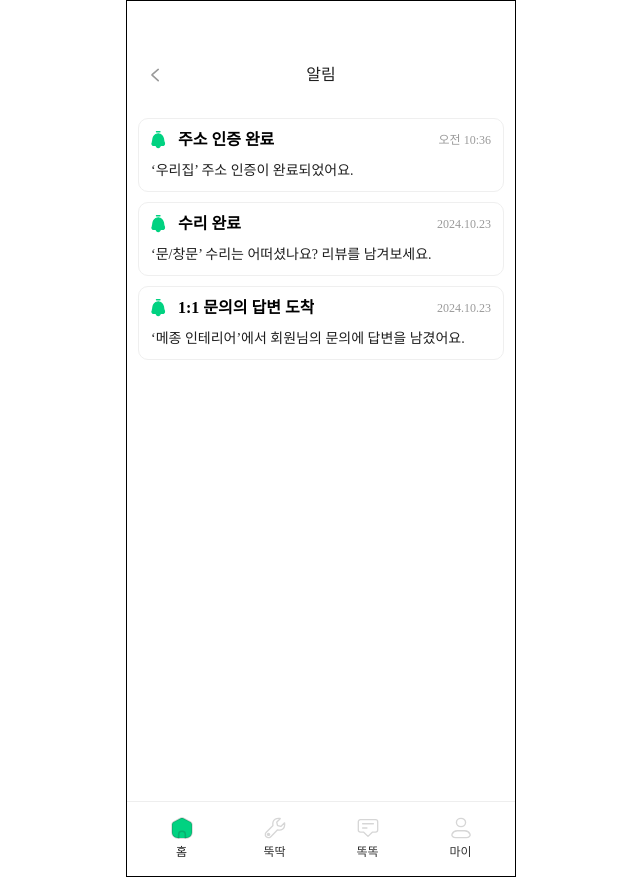
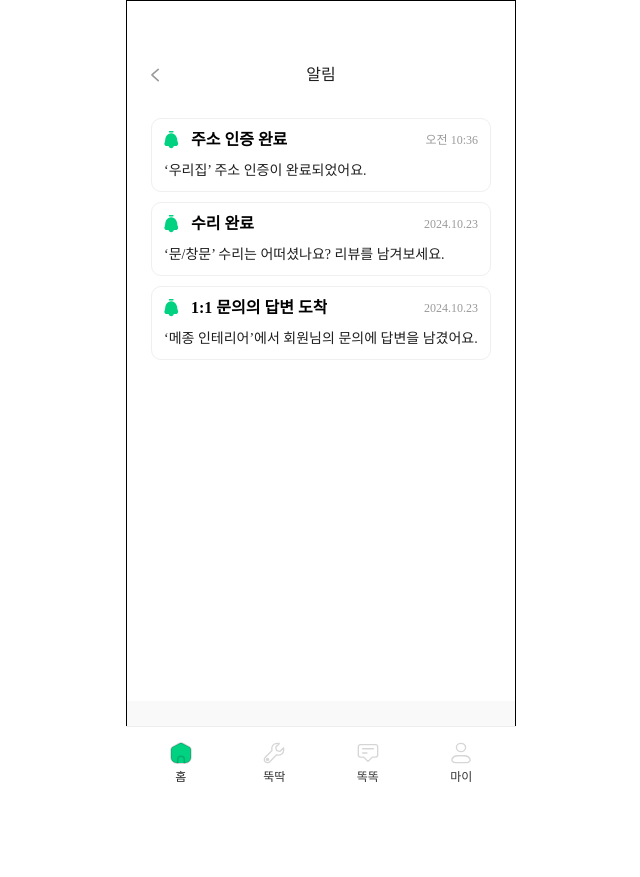
Before and after one commit to HotKeTok/HotKeTok-FE, a React (Vite) app: page /main/alarm in a window 1280 px wide. Shown: the whole page, without its empty margins (319-959 px from the left). After the commit the page ends 800 px from the top, so only its background shows below. Built offline with nearby package versions, Linux system fonts and the light colour scheme.

Commit message:
style: 레이아웃 및 공통 스타일 컴포넌트 구현

```diff
--- a/src/Router.jsx
+++ b/src/Router.jsx
@@ -1,6 +1,4 @@
-// src/Router.jsx
 import { BrowserRouter, Routes, Route, Outlet, useLocation } from 'react-router-dom';
-import styled, { css } from 'styled-components';
 
 // 로그인 관련
 import SignIn from './pages/SignIn';
@@ -22,23 +20,31 @@ import MyPage from './pages/MyPage'
 import NavBar from './components/common/NavBar'
 import IndexWelcome from './pages/main/IndexWelcome';
 
-import { AppShell, MainContainer, BottomBar, HIDE_BOTTOM_BAR_PATHS, BOTTOM_BAR_HEIGHT } from './styles/layout';
+import { AppShell, MainContainer, BottomBar, HIDE_BOTTOM_BAR_PATHS,HIDE_HEADER_PATHS  } from './styles/layout';
 
 const Layout = () => {
   const { pathname } = useLocation();
   const hideBar = HIDE_BOTTOM_BAR_PATHS.includes(pathname);
 
-  // ✅ 특정 페이지 배경 조건
   const bgColor =
     pathname === '/signIn' || pathname === '/signUp' || pathname === '/initprocess'
       ? '#ffffff'
       : '#f9f9f9';
 
+  // 헤더 유무/높이는 각 페이지 성격에 맞게 결정
+  const hasHeader = !HIDE_HEADER_PATHS.includes(pathname);
+  const headerHeight = 100;         // 헤더 컴포넌트 높이(px)
+
   return (
     <AppShell $bg={bgColor}>
-      <MainContainer $hasBar={!hideBar}>
+      <MainContainer
+        $hasBar={!hideBar}
+        $hasHeader={hasHeader}
+        $headerHeight={headerHeight}
+      >
         <Outlet />
       </MainContainer>
+
       {!hideBar && (
         <BottomBar>
           <NavBar />
--- a/src/components/common/NavBar.jsx
+++ b/src/components/common/NavBar.jsx
@@ -1,4 +1,3 @@
-// src/components/common/NavBar.jsx
 import styled, { css } from 'styled-components'
 import { Link, useLocation } from 'react-router-dom'
 
@@ -11,11 +10,13 @@ import {typo, color} from '../../styles/tokens'
 import { useState } from 'react'
 
 import BottomSheet from './BottomSheet'
-import { CONTAINER_WIDTH } from '../../styles/layout'
 import AuthModal from '../main/index/AuthModal'
+
+import { BOTTOM_BAR_HEIGHT } from '../../styles/layout'
 
 const Nav = styled.nav`
   width: 100%;
+  height: ${BOTTOM_BAR_HEIGHT};
   display: flex;
   align-items: center;
   justify-content: space-around;
--- a/src/styles/GlobalStyle.jsx
+++ b/src/styles/GlobalStyle.jsx
@@ -2,12 +2,23 @@ import { createGlobalStyle } from 'styled-components';
 import { CONTAINER_WIDTH } from './layout';
 
 const GlobalStyle = createGlobalStyle`
-  /* Pretendard 웹폰트 import */
+  /* Pretendard 웹폰트 (가능하면 index.html의 <link>로 교체 권장) */
   @import url('https://cdn.jsdelivr.net/gh/orioncactus/pretendard/dist/web/static/pretendard.css');
 
   :root {
     --background: #ffffff;
+    --foreground: #000000;
     --vh: 100%;
+    --container-w: ${CONTAINER_WIDTH};
+  }
+
+  /* 기본 reset */
+  *, *::before, *::after {
+    box-sizing: border-box;
+  }
+
+  html, body, #root {
+    height: 100%;
   }
 
   #root {
@@ -18,17 +29,9 @@ const GlobalStyle = createGlobalStyle`
   body {
     padding: 0;
     margin: 0;
-    height: 100%;
     font-family: 'Pretendard', 'Apple SD Gothic Neo', Arial, sans-serif;
-  }
-
-  html {
-    font-size: 62.5%;
-    background-color: var(--html-background);
-    display: flex;
-    align-items: center;
-    justify-content: center;
-    min-height: 100vh;
+    background: var(--background);
+    color: var(--foreground);
   }
 
   button {
@@ -36,19 +39,24 @@ const GlobalStyle = createGlobalStyle`
     box-shadow: none;
     border-radius: 0;
     padding: 0;
+    border: 0;
     overflow: visible;
     cursor: pointer;
+    font: inherit;
+    color: inherit;
   }
 
-  body {
-    color: var(--foreground);
-    background: var(--background);
-    max-width: 390px;
-    width: 100%;
-    min-height: 100vh;
-    display: flex;
+  /* 링크 기본 스타일 */
+  a {
+    color: inherit;
+    text-decoration: none;
   }
 
+  /* 이미지 최대폭 */
+  img, video, canvas, svg {
+    max-width: 100%;
+    display: block;
+  }
 `;
 
 export default GlobalStyle;
--- a/src/styles/layout.jsx
+++ b/src/styles/layout.jsx
@@ -1,59 +1,138 @@
 import styled from "styled-components";
 
-// 공통 스타일 컴포넌트를 정의합니다.
+/** 공통 상수 */
+export const HIDE_BOTTOM_BAR_PATHS = ['/splash', '/signIn', '/signUp', '/initprocess', '/main/notice', '/main/notice'];
+export const HIDE_HEADER_PATHS = [];
 
-// 웹 앱 고정 너비
 export const CONTAINER_WIDTH = '390px';
+export const BOTTOM_BAR_HEIGHT = '74px';
+export const TOP_BAR_HEIGHT = '100px'; // 필요시 사용
 
-// 하단 바를 숨기고 싶은 경로
-export const HIDE_BOTTOM_BAR_PATHS = ['/splash', '/signIn', '/signUp', '/initprocess'];
-
-// 하단 바 높이
-export const BOTTOM_BAR_HEIGHT = '74px';
 
 export const AppShell = styled.div`
+  --inset-b: env(safe-area-inset-bottom, 0px);
   --bar-h: ${BOTTOM_BAR_HEIGHT};
-  --inset-b: env(safe-area-inset-bottom);
   --bar-safe-h: calc(var(--bar-h) + var(--inset-b));
 
-  --container-w: 390px;
+  --container-w: ${CONTAINER_WIDTH};
+
   min-height: 100vh;
+
   display: flex;
   flex-direction: column;
-  background: ${({ $bg }) => $bg}; // ✅ 동적 배경
-  border: 1px solid black; // 배경 하얀색인경우 경계가 안 보여서 border 임시로 추가(배포전 삭제예정))
+
+  /* 가운데 정렬 + 고정 폭 */
+  width: 100%;
+  max-width: var(--container-w);
+  margin: 0 auto;
+
+  background: ${({ $bg }) => $bg || '#fff'};
+
+  /* 개발 중 경계 확인용 (배포 전 제거 예정) */
+  border: 1px solid black;
 
   overflow: hidden;
 `;
 
 export const MainContainer = styled.main`
   flex: 1 1 auto;
+  width: 100%;
   overflow: auto;
-  width: 100%;
+
+  overscroll-behavior: contain;
+
+  &::-webkit-scrollbar {
+    width: 8px;
+  }
+  &::-webkit-scrollbar-thumb {
+    border-radius: 4px;
+    background: rgba(0,0,0,0.15);
+  }
 `;
 
+/**
+ * 하단 네비게이션 바 컨테이너
+ */
 export const BottomBar = styled.footer`
-  flex: 0 0 auto;
-  height: var(--bar-safe-h);
+  position: fixed;
+  left: 50%;
+  bottom: 0;
+  transform: translateX(-50%);
+
+  /* 고정 폭 컨테이너와 동일하게 */
+  width: var(--container-w);
+  height: var(--bar-h);
+
   display: flex;
   align-items: center;
-  border-top: 1px solid #eee;
-  padding-bottom: env(safe-area-inset-bottom);
-
-  width: min(100%, var(--container-w));
+  justify-content: stretch;
 
   background: #fff;
   border-top: 1px solid #eee;
-  z-index: 100;
+
+  /* 컨텐츠 위에 떠 있게 */
+  z-index: 1000;
 `;
 
-/**
- * 템플릿의 최상위 부모 컨테이너입니다.
- */
-export const Page=  styled.section`
+// 1-1. 페이지에서 import하여 사용하는 최상단 컴포넌트
+export const Page = styled.section`
+  width: 100%;
+  padding-bottom: ${BOTTOM_BAR_HEIGHT}; // 전체 페이지에서 바텀바를 가리지 않기 위함
 `
 
-export const ScrollableFullPage = styled.section`
+// 1-2. 페이지에서 사용하는 최상단 컴포넌트, 바텀바 없음
+export const PageNoBottomBar = styled.section`
+  width: 100%;
+  padding-bottom: 0; // 바텀바 없는 페이지용
+`
+
+// 2-1. 바텀바 있는 페이지에서 스크롤 필요한 경우 사용
+// 주의: Page로 감싸고, 헤더와 같은 레벨에 import하여 사용.
+export const ScrollableContent = styled.section`
+  flex: 1 1 auto;
+  height: calc(100vh - ${TOP_BAR_HEIGHT}); // 헤더 높이 고려한 높이
+  padding-bottom: ${BOTTOM_BAR_HEIGHT}; // 바텀바 고려 하단 패딩
+
   overflow: auto;
-  height: 100dvh;
-`
+  overflow-y: scroll;
+  -webkit-overflow-scrolling: touch;
+  overscroll-behavior: contain;
+`;
+
+// 2-2. 바텀바 없는 페이지에서 스크롤 가능한 컨테이너로 사용
+// 주의: Page로 감싸고, 헤더와 같은 레벨에 import하여 사용.
+export const ScrollableNoBottomBarContent = styled.section`
+  flex: 1 1 auto;
+  height: calc(100vh - ${TOP_BAR_HEIGHT}); // 헤더 높이 고려한 높이
+  padding-bottom: 0;
+
+  overflow: auto;
+  overflow-y: scroll;
+  -webkit-overflow-scrolling: touch;
+  overscroll-behavior: contain;
+`;
+
+// 3-1. 바텀바가 없는 페이지에서 하단의 fixed된 버튼 컨테이너가 필요한 경우 사용
+// 헤더, 페이지 컨테이너와 동일한 레벨에 import하여 사용.
+// 주의: fixed이므로, 스크롤 컨텐츠 위에 떠 있게 됨.
+export const BottomButtonContainer = styled.div`
+    position: fixed;
+    left: 50%;
+    bottom: 0;
+    transform: translateX(-50%);
+
+    /* 고정 폭 컨테이너와 동일하게 */
+    width: var(--container-w);
+    height: var(--bar-h);
+
+    display: flex;
+    align-items: center;
+    justify-content: center;
+
+    background: #fff;
+    border-top: 1px solid #eee;
+    padding: 30px 25px;
+
+    /* 컨텐츠 위에 떠 있게 */
+    z-index: 1000;
+`;
--- a/src/templates/CommunicationTemplate.jsx
+++ b/src/templates/CommunicationTemplate.jsx
@@ -1,3 +1,28 @@
+import TopBar from "../components/common/TopBar";
+import { Page, ScrollableContent } from "../styles/layout";
+import styled from "styled-components";
+
 export default function CommunicationTemplate () {
-    return (<div><h1>똑똑똒똒</h1></div>)
+    return (
+    <Page>
+        <TopBar title="똑똑"/>
+        <ScrollableContent>
+            <Box/>
+            <Box/>
+            <Box/>
+            <Box/>
+            <Box/>
+            <Box/>
+            <Box/>
+            <Box/>
+        </ScrollableContent>
+    </Page>)
 }
+
+const Box= styled.div`
+    width: 100%;
+    height: 100px;
+    background-color: pink;
+
+    margin: 10px;
+`
--- a/src/templates/main/AlarmTemplate.jsx
+++ b/src/templates/main/AlarmTemplate.jsx
@@ -1,5 +1,5 @@
 import TopBar from "../../components/common/TopBar"
-import { ScrollableFullPage } from "../../styles/layout"
+import { ScrollableNoBottomBarContent} from "../../styles/layout"
 import styled from "styled-components";
 import AlarmItem from "../../components/main/alarm/AlarmItem";
 import { Column } from "../../styles/flex";
@@ -28,7 +28,6 @@ export default function AlarmTemplate(){
     date: '2024.10.23',
     read: true,
   },
-
 ];
 
     return (
@@ -49,7 +48,7 @@ export default function AlarmTemplate(){
     )
 }
 
-const Container = styled(ScrollableFullPage)`
+const Container = styled(ScrollableNoBottomBarContent)`
     background-color: #fff;
 `
 
--- a/src/templates/main/BillsTemplate.jsx
+++ b/src/templates/main/BillsTemplate.jsx
@@ -1,7 +1,7 @@
 // pages/BillsTemplate.jsx
 import { useMemo, useState } from "react";
 import styled from "styled-components";
-import { ScrollableFullPage } from "../../styles/layout";
+import { ScrollableNoBottomBarContent,} from "../../styles/layout";
 import TopBar from "../../components/common/TopBar";
 import { typo, color } from "../../styles/tokens";
 import TabBar from "../../components/common/TabBar";
@@ -114,7 +114,7 @@ const Wrapper = styled.div`
     position: relative;
 `
 
-const ScrollableContainer = styled(ScrollableFullPage)`
+const ScrollableContainer = styled(ScrollableNoBottomBarContent)`
 `;
 
 const Content = styled.div`
--- a/src/templates/main/IndexWelcomeTemplate.jsx
+++ b/src/templates/main/IndexWelcomeTemplate.jsx
@@ -5,7 +5,7 @@ import AddressBox from "../../components/main/index/AddressBox"
 import { Column } from "../../styles/flex"
 import WelcomeHouse from "../../assets/main/icn-welcome-house.svg?react"
 import { typo , color} from "../../styles/tokens"
-import { Page } from "../../styles/layout"
+import { ScrollableContent } from "../../styles/layout"
 
 export default function IndexWelcomeTemplate() {
     const MAIN_FEATURES = [
@@ -36,7 +36,7 @@ export default function IndexWelcomeTemplate() {
     ]
 
     return (
-        <Container $scroll={false}>
+        <Container>
             <PageHeader leftComponent={<SelectHome homeTitle="우리집" />} />
             <AddressBox address="서울특별시 강남구 영동대로 112길 46" />
             <Center>
@@ -54,8 +54,7 @@ export default function IndexWelcomeTemplate() {
     )
 }
 
-const Container = styled(Page)`
-    width: auto;
+const Container = styled(ScrollableContent)`
     padding: 12px 16px;
     background: linear-gradient(180deg, #D8F4EA 0%, #FFF 100%);
 `
--- a/src/templates/main/MainTemplate.jsx
+++ b/src/templates/main/MainTemplate.jsx
@@ -8,6 +8,7 @@ import RepairBanner from "../../components/repair/RepairBanner"
 import ArrowRight from "../../assets/common/icon-arrow-right.svg?react"
 import { useNavigate } from "react-router-dom";
 import NoticeBanner from "../../components/main/index/NoticeBanner";
+import { BOTTOM_BAR_HEIGHT } from "../../styles/layout";
 
 /**
  * @function MainTemplate
@@ -24,7 +25,7 @@ export default function MainTemplate({address, utilityBill, commonBill}) {
   }
 
   return (
-    <Container $scroll={true}>
+    <Page>
 
       <ColorBackground>
       <PageHeader isLightVersion={true} leftComponent={<SelectHome homeTitle="우리집" isLightVersion={true}/>}/>
@@ -54,14 +55,13 @@ export default function MainTemplate({address, utilityBill, commonBill}) {
      <BottomContent $overlap={24} $gap={24}>
         <NoticeBanner/>
         <RepairBanner/>
+         <NoticeBanner/>
+        <RepairBanner/>
       </BottomContent>
-    </Container>
+    </Page>
   );
 }
 
-const Container = styled(Page)`
-  width: 100%;
-`
 
 const ColorBackground = styled.div`
   background: linear-gradient(180deg, #23DD95 42.31%, #36926F 100%);
@@ -81,11 +81,14 @@ const BottomContent = styled(Column)`
   position: relative;
   z-index: 1; /* 위로 */
   margin-top: calc(-1 * var(--ov));
-  padding: calc(var(--ov) + 16px) 16px 16px;
+  padding: calc(var(--ov) + 16px) 16px 0px 16px;
 
   border-radius: 30px 30px 0 0;
   background: #fff;
 
+  height: 70vh; // 높이를 정확히 명시
+  padding-bottom: ${BOTTOM_BAR_HEIGHT}; // 바텀바 높이만큼 하단 패딩
+  overflow-y: scroll; // scroll
 `;
 
 const H3 = styled.div`
--- a/src/templates/main/NoticeDetailTemplate.jsx
+++ b/src/templates/main/NoticeDetailTemplate.jsx
@@ -1,5 +1,5 @@
 import TopBar from "../../components/common/TopBar"
-import { ScrollableFullPage } from "../../styles/layout"
+import { ScrollableNoBottomBarContent } from "../../styles/layout"
 import styled from "styled-components";
 import { color, typo } from "../../styles/tokens";
 import { Row } from "../../styles/flex";
@@ -42,7 +42,7 @@ export default function NoticeDetailTemplate() {
     )
 }
 
-const Container = styled(ScrollableFullPage)`
+const Container = styled(ScrollableNoBottomBarContent)`
     background-color: white;
 `
 
--- a/src/templates/main/NoticeTemplate.jsx
+++ b/src/templates/main/NoticeTemplate.jsx
@@ -1,9 +1,9 @@
 import React, { useState } from "react";
 import styled from "styled-components";
 import TopBar from "../../components/common/TopBar";
-import { Page, ScrollableFullPage } from "../../styles/layout";
-import { typo, color } from "../../styles/tokens";
+import { BottomButtonContainer, Page, ScrollableContent,  } from "../../styles/layout";
 import NoticeItem from "../../components/main/notice/NoticeItem";
+import Button from "../../components/common/Button";
 
 export default function NoticeTemplate({onNoticeItemClick}) {
    const notices = [
@@ -91,22 +91,26 @@ export default function NoticeTemplate({onNoticeItemClick}) {
 
 
   return (
-    <ScrollableFullPage>
+    <Page>
       <TopBar title="공지사항" />
-
         <Content>
             {notices.map((notice) => (
               <NoticeItem key={notice.id} {...notice} onClick={() => onNoticeItemClick(notice.id)} />
             ))}
         </Content>
-    </ScrollableFullPage >
+        <BottomButtonContainer>
+          <Button text="버튼 예시임니두"/>
+        </BottomButtonContainer>
+    </Page >
   );
 }
 
-const Content = styled.div`
-    padding: 16px 20px;
-    overflow: scroll;
-
+const Content = styled(ScrollableContent)`
+    padding-top: 16px;
+    padding-right: 16px;
+    padding-left: 16px;
+    /* 필요시 부모의 padding bottom을 overwrite하여 자체 padding 추가 */
+    padding-bottom: calc(16px + var(--bar-safe-h));
     display: flex;
     flex-direction: column;
     gap: 6px;
```
